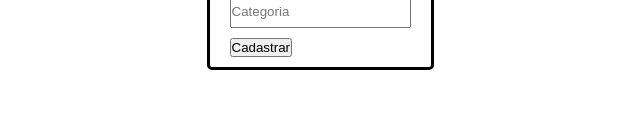
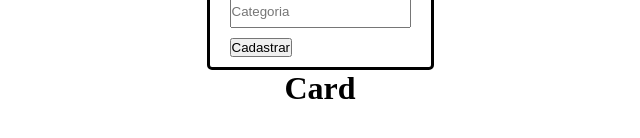
Before and after one commit to euluisdev/crud-react-node, a React (Vite) app in the folder frontend/: page / in a window 1280 px wide. Shown: the part 174-312 px from the top of the page, without its empty margins (320-960 px from the left). Built offline with nearby package versions, Linux system fonts and the light colour scheme.

Commit message:
create components Card

```diff
--- a/frontend/src/Components/App.jsx
+++ b/frontend/src/Components/App.jsx
@@ -1,6 +1,7 @@
 import React, { useState } from 'react';
 import '/src/css/App.css';
 import Axios from 'axios';
+import Card from './Cards';
 
 const App = () => {
   const [values, setValues] = useState();
@@ -50,6 +51,7 @@ const App = () => {
           onClick={() => handleClickBtn()}>Cadastrar
         </button>
       </div>
+      <Card />
     </div>
   )
 
--- /dev/null
+++ b/frontend/src/Components/Cards.jsx
@@ -0,0 +1,7 @@
+import React from "react";
+
+const Card = () => {
+    return <h1>Card</h1>
+};
+
+export default Card;
```
